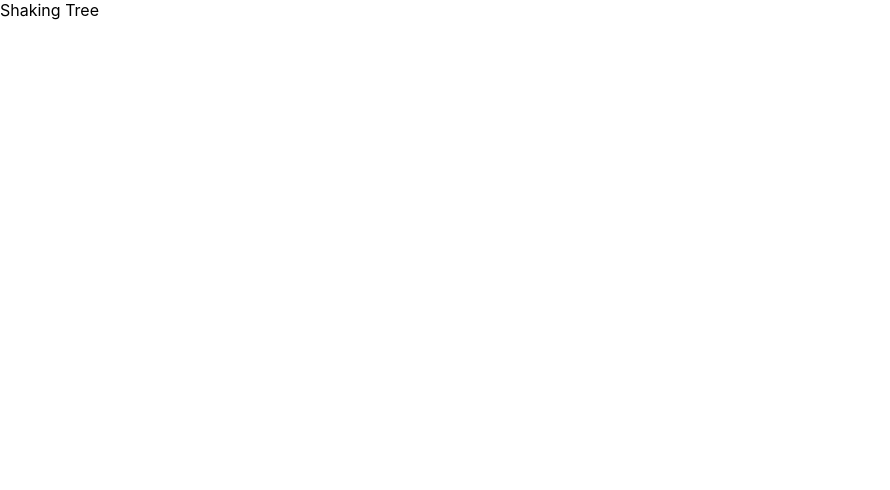
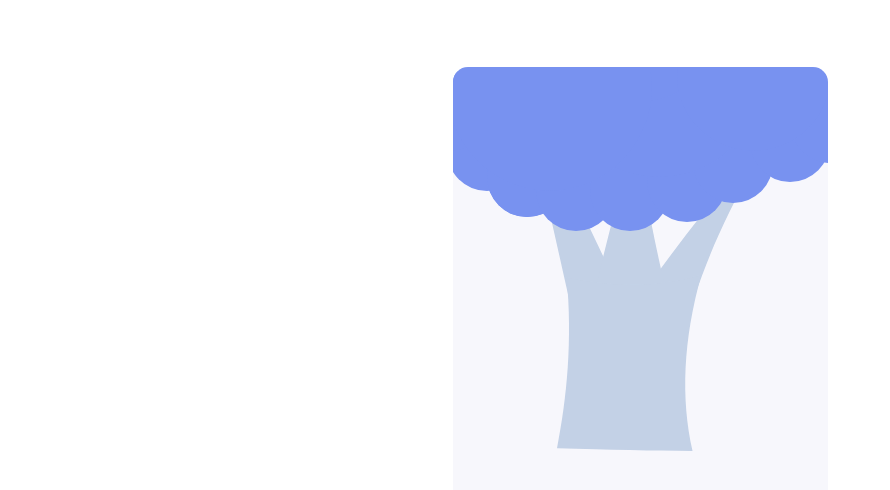
Before and after one commit to abidinkofficial/shaking-tree, a React (Create React App) app: page / in a window 1280 px wide. Shown: the top 490 px of the page, without its empty margins (0-890 px from the left). Built offline with nearby package versions, Linux system fonts and the light colour scheme.

Commit message:
Added display page and initial tree compoenet

```diff
--- a/package.json
+++ b/package.json
@@ -6,6 +6,7 @@
     "@testing-library/jest-dom": "^5.15.0",
     "@testing-library/react": "^11.2.7",
     "@testing-library/user-event": "^12.8.3",
+    "node-sass": "^6.0.1",
     "react": "^17.0.2",
     "react-dom": "^17.0.2",
     "react-scripts": "4.0.3",
--- a/src/App.js
+++ b/src/App.js
@@ -1,7 +1,9 @@
+import ShakingTree from "./pages/ShakingTree"
+
 const App = () => {
   return (
     <div className="App">
-      Shaking Tree
+      <ShakingTree />
     </div>
   );
 }
--- /dev/null
+++ b/src/components/Tree/Tree.js
@@ -0,0 +1,11 @@
+import styles from "./Tree.module.scss"
+
+const Tree = () => {
+  return (
+    <div className={styles.Tree}>
+
+    </div>
+  )
+}
+
+export default Tree
--- /dev/null
+++ b/src/components/Tree/Tree.module.scss
@@ -0,0 +1,9 @@
+.Tree {
+  background-image: url("./Tree.svg");
+  width: 460px;
+  height: 484px;
+  position: relative;
+  left: 50%;
+  top: -100px;
+  transform: translateX(-50%);
+}
--- /dev/null
+++ b/src/components/Tree/index.js
@@ -0,0 +1,3 @@
+import Tree from "./Tree"
+
+export default Tree
--- a/src/index.css
+++ /dev/null
@@ -1,13 +0,0 @@
-* {
-  margin: 0;
-  padding: 0;
-  box-sizing: border-box;
-}
-
-body {
-  font-family: -apple-system, BlinkMacSystemFont, 'Segoe UI', 'Roboto', 'Oxygen',
-    'Ubuntu', 'Cantarell', 'Fira Sans', 'Droid Sans', 'Helvetica Neue',
-    sans-serif;
-  -webkit-font-smoothing: antialiased;
-  -moz-osx-font-smoothing: grayscale;
-}
--- a/src/index.js
+++ b/src/index.js
@@ -1,6 +1,6 @@
 import React from 'react';
 import ReactDOM from 'react-dom';
-import './index.css';
+import './index.scss';
 import App from './App';
 
 ReactDOM.render(
--- /dev/null
+++ b/src/index.scss
@@ -0,0 +1,33 @@
+* {
+  margin: 0;
+  padding: 0;
+  box-sizing: border-box;
+}
+
+body {
+  font-family: -apple-system, BlinkMacSystemFont, 'Segoe UI', 'Roboto', 'Oxygen',
+    'Ubuntu', 'Cantarell', 'Fira Sans', 'Droid Sans', 'Helvetica Neue',
+    sans-serif;
+  -webkit-font-smoothing: antialiased;
+  -moz-osx-font-smoothing: grayscale;
+  display: flex;
+  align-items: center;
+  justify-content: center;
+}
+
+.App {
+  width: 100%;
+  min-height: 100vh;
+  display: flex;
+  align-items: center;
+  justify-content: center;
+}
+
+// Colors
+$background-color: #F7F7FC;
+$ground-color: #2542AA;
+$body-color: #C3D1E5;
+$leaves-color: #7892F0;
+$apple-body-color: #F36868;
+$apple-leaf-color: #ADE7BD;
+$apple-stem-color: #BD8964;
--- /dev/null
+++ b/src/pages/ShakingTree/ShakingTree.js
@@ -0,0 +1,13 @@
+import styles from "./ShakingTree.module.scss"
+
+import Tree from "../../components/Tree"
+
+const ShakingTree = () => {
+  return (
+    <div className={styles.ShakingTree}>
+      <Tree />
+    </div>
+  )
+}
+
+export default ShakingTree
--- /dev/null
+++ b/src/pages/ShakingTree/ShakingTree.module.scss
@@ -0,0 +1,9 @@
+@import "./../../index.scss";
+
+.ShakingTree {
+  width: 375px;
+  height: 667px;
+  background-color: $background-color;
+  border-radius: 15px;
+  overflow: hidden;
+}
--- /dev/null
+++ b/src/pages/ShakingTree/index.js
@@ -0,0 +1,3 @@
+import ShakingTree from "./ShakingTree"
+
+export default ShakingTree
```
Also changed, not shown: src/components/Tree/Tree.svg (added), 1 other file (tests, documents, lock files or other folders).
